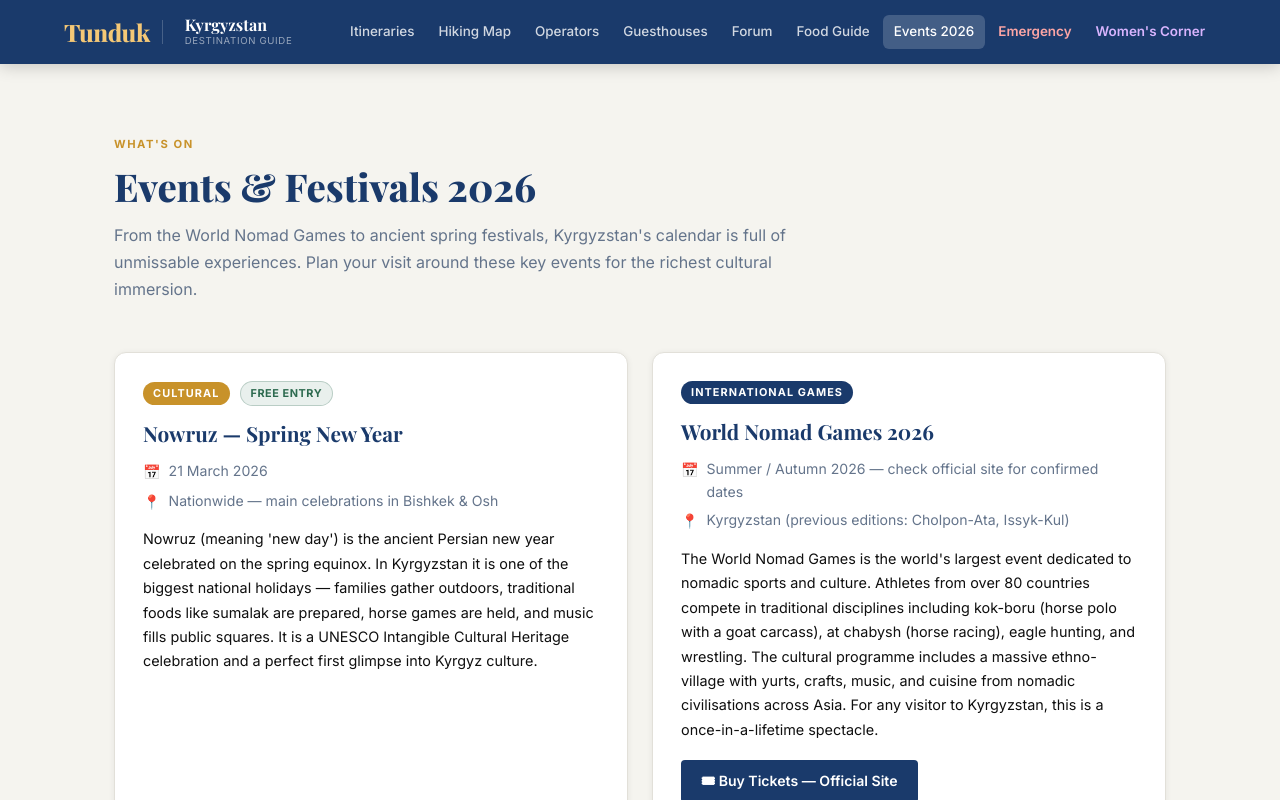
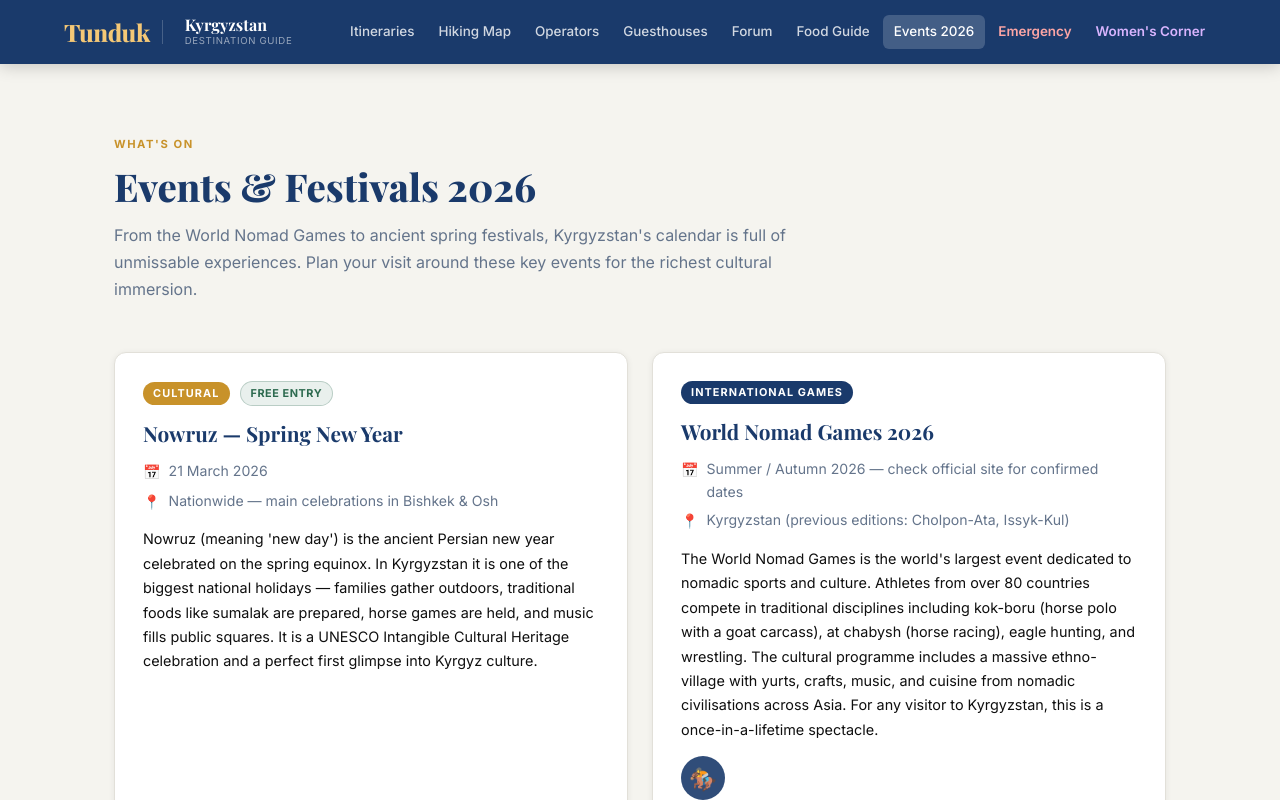
Before and after one commit to mirandi1939/tunduk-kyrgyzstan, a React (Create React App) app in the folder client/: page /events in a window 1280 px wide. Shown: the top 800 px of the page. Built offline with nearby package versions, Linux system fonts and the light colour scheme; no server answers; a web font is replaced by a local one.

Commit message:
Add emoji icons to event cards

```diff
--- a/client/src/pages/EventsPage/EventsPage.jsx
+++ b/client/src/pages/EventsPage/EventsPage.jsx
@@ -7,6 +7,7 @@ const EVENTS = [
         date: "21 March 2026",
         location: "Nationwide — main celebrations in Bishkek & Osh",
         category: "Cultural",
+        icon: "🌸",
         meaning: "Nowruz (meaning 'new day') is the ancient Persian new year celebrated on the spring equinox. In Kyrgyzstan it is one of the biggest national holidays — families gather outdoors, traditional foods like sumalak are prepared, horse games are held, and music fills public squares. It is a UNESCO Intangible Cultural Heritage celebration and a perfect first glimpse into Kyrgyz culture.",
         ticketUrl: null,
         ticketLabel: null,
@@ -18,6 +19,7 @@ const EVENTS = [
         date: "Summer / Autumn 2026 — check official site for confirmed dates",
         location: "Kyrgyzstan (previous editions: Cholpon-Ata, Issyk-Kul)",
         category: "International Games",
+        icon: "🏇",
         meaning: "The World Nomad Games is the world's largest event dedicated to nomadic sports and culture. Athletes from over 80 countries compete in traditional disciplines including kok-boru (horse polo with a goat carcass), at chabysh (horse racing), eagle hunting, and wrestling. The cultural programme includes a massive ethno-village with yurts, crafts, music, and cuisine from nomadic civilisations across Asia. For any visitor to Kyrgyzstan, this is a once-in-a-lifetime spectacle.",
         ticketUrl: "https://worldnomadgames.org/en/tickets/",
         ticketLabel: "Buy Tickets — Official Site",
@@ -29,6 +31,7 @@ const EVENTS = [
         date: "June – August 2026",
         location: "Cholpon-Ata, Bosteri & south shore — Issyk-Kul Lake",
         category: "Tourism Season",
+        icon: "🏖️",
         meaning: "Issyk-Kul, the world's second-largest alpine lake, comes alive each summer with festivals, beach events, and open-air concerts along its shores. The water stays warm despite the high altitude (1,607m), and resorts host everything from folk music evenings to paragliding competitions. The resort opening in early June is marked with concerts and fireworks in Cholpon-Ata.",
         ticketUrl: null,
         ticketLabel: null,
@@ -40,6 +43,7 @@ const EVENTS = [
         date: "July 2026 (dates TBC — check Osh city portal)",
         location: "Osh — Sulayman Mountain & Old City Bazaar",
         category: "Cultural",
+        icon: "🏛️",
         meaning: "Osh is one of Central Asia's oldest cities and a historic hub of the ancient Silk Road. The annual Silk Road Festival transforms the city with traditional music, dance performances, craft markets, and tastings of Fergana Valley cuisine. Held at the foot of UNESCO-listed Sulayman Mountain, it draws visitors from across the region and is an unmissable stop for culture-focused travellers.",
         ticketUrl: null,
         ticketLabel: null,
@@ -51,6 +55,7 @@ const EVENTS = [
         date: "August 2026 — multiple locations",
         location: "Song-Köl plateau, Kochkor & regional venues",
         category: "Sport & Tradition",
+        icon: "🐎",
         meaning: "Horse sports are at the heart of Kyrgyz nomadic identity. Summer festivals across the country feature kok-boru (team horse polo), ulak tartish (goat grabbing), at chabysh (long-distance racing), and er enish (wrestling on horseback). The Song-Köl plateau at 3,016m provides the most dramatic setting — riders compete against a backdrop of alpine steppe and nomadic yurt camps. These festivals are open to spectators and free to attend.",
         ticketUrl: null,
         ticketLabel: null,
@@ -62,6 +67,7 @@ const EVENTS = [
         date: "31 August 2026",
         location: "Bishkek — Ala-Too Square",
         category: "National Holiday",
+        icon: "🎆",
         meaning: "Kyrgyzstan declared independence from the Soviet Union on 31 August 1991. The national day is marked with a military parade on Ala-Too Square in Bishkek, traditional concerts, fireworks, and city-wide festivities. The day is a proud celebration of Kyrgyz sovereignty and identity — flags fly across the country and locals gather in parks and public spaces. A great day to be in Bishkek.",
         ticketUrl: null,
         ticketLabel: null,
@@ -118,6 +124,15 @@ export default function EventsPage() {
 
                         <p className={styles.meaning}>{event.meaning}</p>
 
+                        <div className={styles.iconRow}>
+                            <span
+                                className={styles.eventIcon}
+                                style={{ background: CATEGORY_COLORS[event.category] || "#1A3A6B" }}
+                            >
+                                {event.icon}
+                            </span>
+                        </div>
+
                         {event.ticketUrl && (
                             <a
                                 href={event.ticketUrl}
--- a/client/src/pages/EventsPage/EventsPage.module.css
+++ b/client/src/pages/EventsPage/EventsPage.module.css
@@ -117,6 +117,23 @@
     flex: 1;
 }
 
+.iconRow {
+    display: flex;
+    gap: 10px;
+}
+
+.eventIcon {
+    width: 44px;
+    height: 44px;
+    border-radius: 50%;
+    display: flex;
+    align-items: center;
+    justify-content: center;
+    font-size: 1.4rem;
+    opacity: 0.9;
+    flex-shrink: 0;
+}
+
 .ticketBtn {
     display: inline-flex;
     align-items: center;
```
